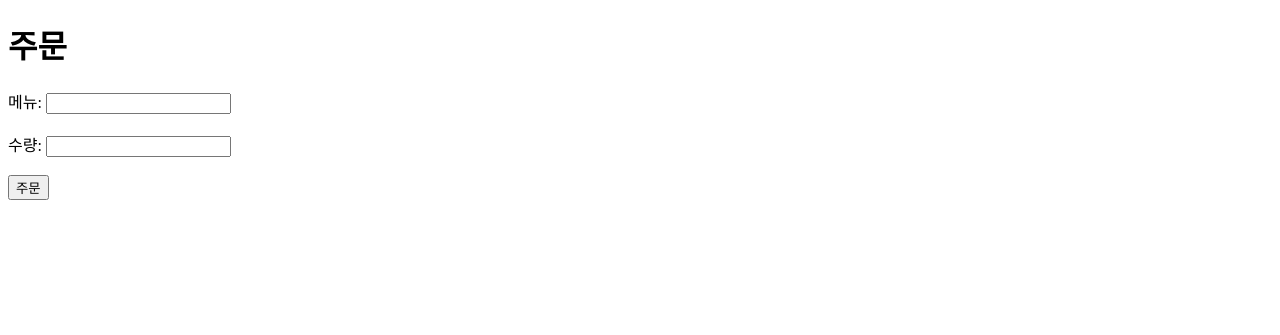
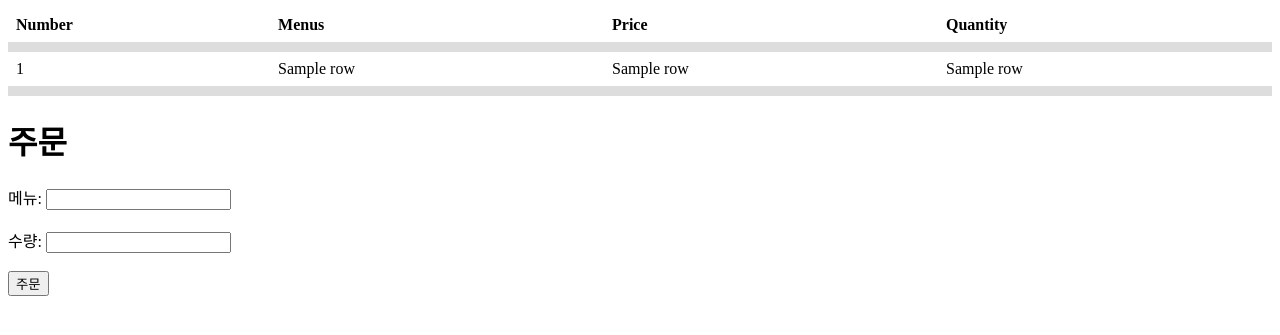
Before and after one commit to jiiheeee/AWS, a Flask app: template templates/order.html in a window 1280 px wide. Shown: the top 335 px of the page. Run offline with Flask 3, Linux system fonts and the light colour scheme; the template is opened without the code that fills it: most values are stand-ins (such as "Sample title", 1, 10 or a date in 2020).

Commit message:
메뉴 문자, 수량 숫자 업데이트

```diff
--- a/app.py
+++ b/app.py
@@ -21,17 +21,15 @@ mysql = pymysql.connect(
 # Create MySQL cursor
 cursor = mysql.cursor()
 
-    #! 1. `menu`와 `q`를 받아서 INSERT 쿼리문을 작성한다.
-    #! 2. where문으로 menus_v2의 name이 변수 `menu`에 담긴것과 같은것들의 quantity를 변수 `q`만큼 감소시키는 UPDATE 쿼리문을 작성한다
-    #! 3. routing을 하나 더 만들어서 메뉴판을 보여주는 routing을 보여준다
-
 @app.route('/')
 def first_page():
     return render_template('first_page.html')
 
-@app.route('/order', methods = ['POST'])
+@app.route('/order', methods=['POST'])
 def order():
-    return render_template('order.html')
+    cursor.execute("SELECT * FROM menus_v2")
+    data = cursor.fetchall()
+    return render_template('order.html', data=data)
 
 @app.route('/add_menu', methods = ['POST'])
 def add_menu():
@@ -39,59 +37,50 @@ def add_menu():
     data = cursor.fetchall()
     return render_template('add_menu.html', data = data)
 
-@app.route('/submit_menu', methods = ['POST'])
+@app.route('/submit_menu', methods=['POST'])
 def submit_menu():
-    number = request.form['number']
-    menu = request.form['menu']
-    price = request.form['price']
-    quantity = request.form['quantity']
+    try:
+        number = int(request.form['number'])
+        menu = str(request.form['menu'])
+        price = int(request.form['price'])
+        quantity = int(request.form['quantity'])
+    except ValueError:
+        return '잘못된 입력입니다. 메뉴는 문자, 수량은 숫자로 입력해주세요.'
 
-    mysql = pymysql.connect(
-        host=app.config['MYSQL_HOST'],
-        user=app.config['MYSQL_USER'],
-        passwd=app.config['MYSQL_PASSWORD'],
-        db=app.config['MYSQL_DB'],
-        autocommit=True
-    )
-    cursor = mysql.cursor()
-    cursor.execute(f"insert into menus_v2 (number, name, price, quantity) values ({number}, '{menu}', {price}, {quantity});")
+    cursor.execute(f"INSERT INTO menus_v2 (number, name, price, quantity) VALUES ({number}, '{menu}', {price}, {quantity});")
     mysql.commit()
     return redirect('/result')
 
-@app.route('/order/jihee', methods = ['POST'])
+@app.route('/order/jihee', methods=['POST'])
 def order_jihee():
-    menu = request.form['menu']
-    quantity = request.form['quantity']
+    menu = str(request.form['menu'])
+    try:
+        quantity = int(request.form['quantity'])
+    except ValueError:
+        return '잘못된 입력입니다. 메뉴는 문자, 수량은 숫자로 입력해주세요.'
 
-    # Create MySQL connection
-    mysql = pymysql.connect(
-        host=app.config['MYSQL_HOST'],
-        user=app.config['MYSQL_USER'],
-        password=app.config['MYSQL_PASSWORD'],
-        db=app.config['MYSQL_DB'],
-        autocommit=True
-    )
+    if menu.isnumeric():
+        return '잘못된 입력입니다. 메뉴는 문자, 수량은 숫자로 입력해주세요.'
 
-    # Create MySQL cursor
-    cursor = mysql.cursor()
-    cursor.execute(f"SELECT * FROM menus_v2 where name='{menu}';")
+    cursor.execute(f"SELECT * FROM menus_v2 WHERE name='{menu}';")
+    res = cursor.fetchall()
 
-    res = cursor.fetchall()
-    after_quantity = int(res[0][3]) - int(quantity)
+    if len(res) == 0:
+        return '주문하신 메뉴는 없는 메뉴입니다.'
 
-    if int(quantity) < 0:
+    after_quantity = res[0][3] - quantity
+
+    if quantity <= 0:
         error_message_1 = '수량은 1개 이상 주문해주세요.'
         return error_message_1
-
-    elif int(after_quantity) >= 0:
+    elif after_quantity >= 0:
         cursor.execute(f"UPDATE menus_v2 SET quantity = {after_quantity} WHERE name = '{menu}';")
         mysql.commit()
         return redirect('/result')
-
     else:
-        cursor.execute(f"select quantity from menus_v2 where name = '{menu}';")
+        cursor.execute(f"SELECT quantity FROM menus_v2 WHERE name = '{menu}';")
         residual_quantity = cursor.fetchall()
-        quantity_data = int(residual_quantity[0][0])
+        quantity_data = residual_quantity[0][0]
         error_message_2 = f'주문하신 메뉴의 수량이 부족합니다. (잔여 수량: {quantity_data})'
         return error_message_2
 
--- a/templates/order.html
+++ b/templates/order.html
@@ -1,5 +1,42 @@
 <!-- order.html -->
 <!DOCTYPE html>
+<html>
+<head>
+    <title>메뉴 추가</title>
+</head>
+<!DOCTYPE html>
+<html>
+    <style>
+        table {
+            border-collapse: collapse;
+            width: 100%;
+        }
+        th, td {
+            padding: 8px;
+            text-align: left;
+            border-bottom: 10px solid #ddd;
+        }
+    </style>
+<body>
+    <table>
+        <tr>
+            <th>Number</th>
+            <th>Menus</th>
+            <th>Price</th>
+            <th>Quantity</th>
+        </tr>
+        {% for row in data %}
+        <tr>
+            <td>{{ row[0] }}</td>
+            <td>{{ row[1] }}</td>
+            <td>{{ row[2] }}</td>
+            <td>{{ row[3] }}</td>
+        </tr>
+        {% endfor %}
+    </table>
+</body>
+</html>
+
 <html>
 <head>
     <title>주문</title>
```
Also changed, not shown: app_copy.py (+31 -42 lines).
